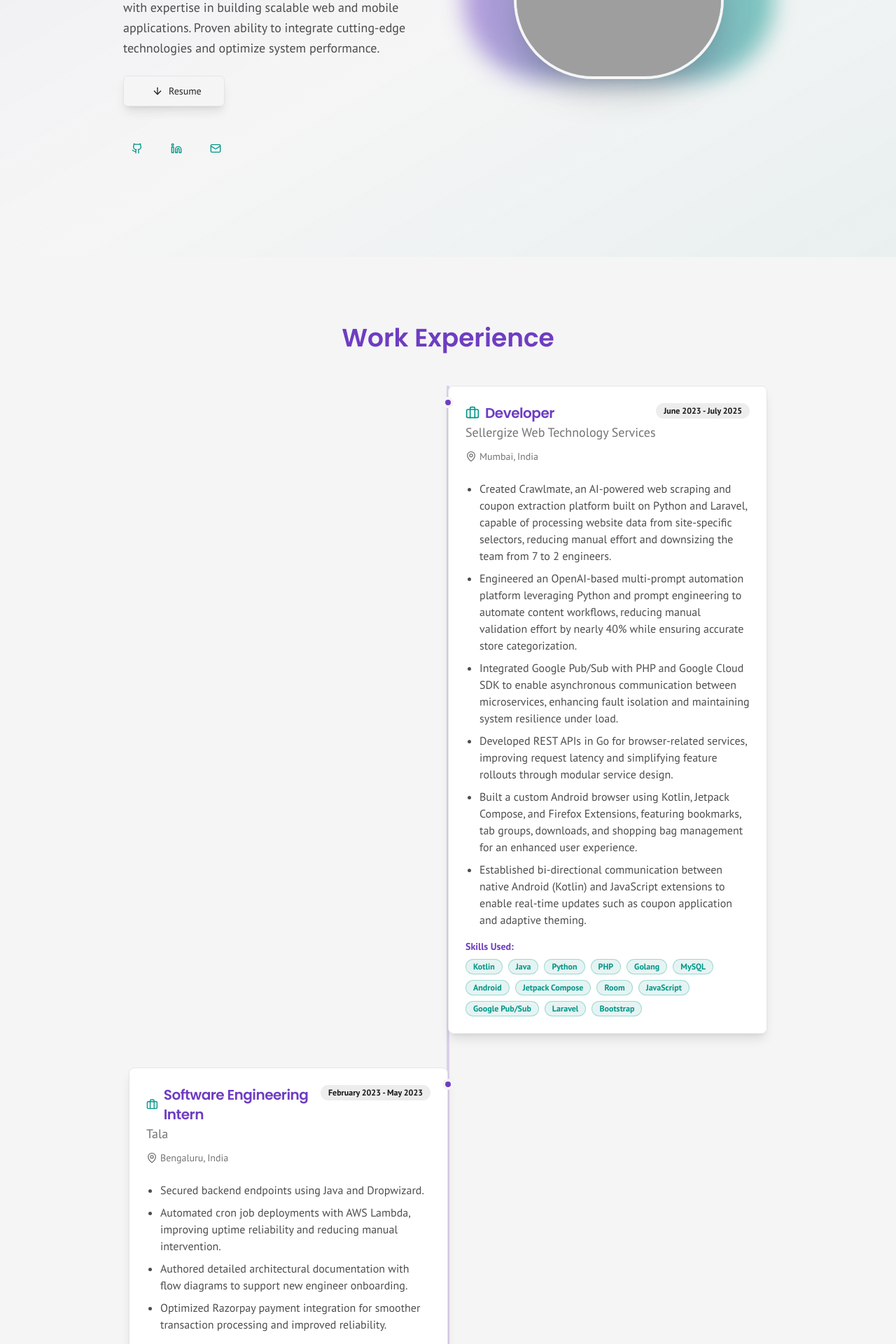
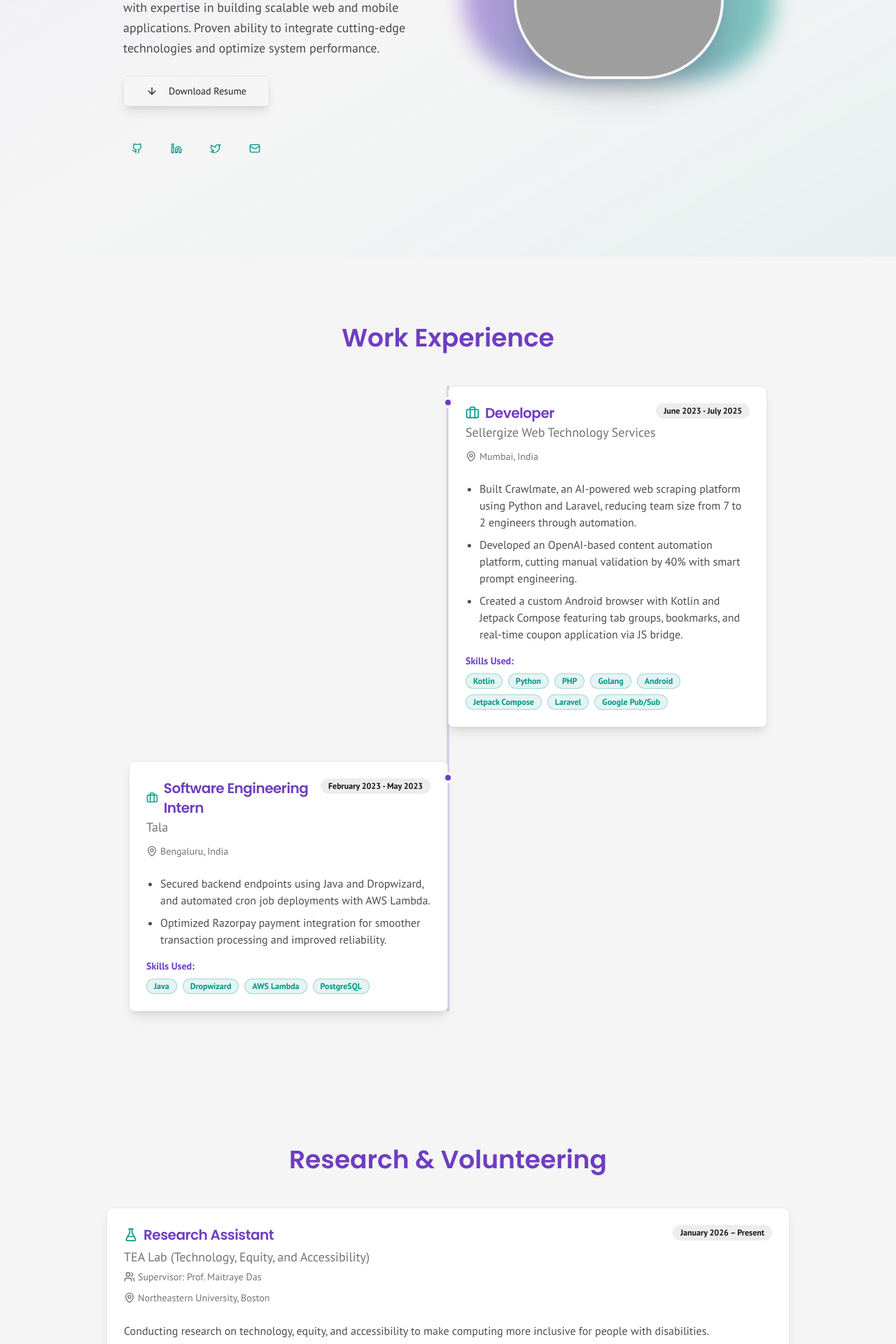
Before and after one commit to siddhi-244/portfolio-next, a Next.js app: page / in a window 1280 px wide. Shown: the part 434-2354 px from the top of the page at 70% size. Built offline with nearby package versions, Linux system fonts and the light colour scheme; grey boxes are pictures that could not be loaded.

Commit message:
added research exp and modified the ui of the website

```diff
--- a/src/app/page.tsx
+++ b/src/app/page.tsx
@@ -2,6 +2,7 @@
 import { Footer } from '@/components/layout/footer';
 import { HeroSection } from '@/components/sections/hero-section';
 import { ExperienceTimeline } from '@/components/sections/experience-timeline';
+import { ResearchSection } from '@/components/sections/research-section';
 import { ProjectShowcase } from '@/components/sections/project-showcase';
 import { SkillsSection } from '@/components/sections/skills-section';
 import { EducationDetails } from '@/components/sections/education-details';
@@ -15,6 +16,7 @@
       <main className="flex-grow">
         <HeroSection />
         <ExperienceTimeline />
+        <ResearchSection />
         <ProjectShowcase />
         <SkillsSection />
         <EducationDetails />
--- a/src/components/layout/navbar.tsx
+++ b/src/components/layout/navbar.tsx
@@ -5,11 +5,12 @@
 import { useState } from "react";
 import { Button } from "@/components/ui/button";
 import { Sheet, SheetContent, SheetTrigger } from "@/components/ui/sheet";
-import { Menu, Briefcase, Code, GraduationCap, Mail, UserCircle, FileText } from "lucide-react";
+import { Menu, Briefcase, Code, GraduationCap, Mail, UserCircle, FileText, FlaskConical } from "lucide-react";
 
 const navLinks = [
   { href: "#hero", label: "Home", icon: UserCircle },
   { href: "#experience", label: "Experience", icon: Briefcase },
+  { href: "#research", label: "Research", icon: FlaskConical },
   { href: "#projects", label: "Projects", icon: Code },
   { href: "#skills", label: "Skills", icon: Code },
   { href: "#education", label: "Education", icon: GraduationCap },
--- a/src/components/sections/hero-section.tsx
+++ b/src/components/sections/hero-section.tsx
@@ -2,8 +2,14 @@
 import Link from 'next/link';
 import { Button } from '@/components/ui/button';
 import { resumeData } from '@/constants/resume-data';
-import { Github, Linkedin, Mail, Download, ArrowRight, ArrowUp, ArrowUpDown, ArrowDown } from 'lucide-react';
+import { Github, Linkedin, Mail, Download, ArrowRight, ArrowUp, ArrowUpDown, ArrowDown, Twitter } from 'lucide-react';
 import { SectionWrapper } from '@/components/ui/section-wrapper';
+import {
+  DropdownMenu,
+  DropdownMenuContent,
+  DropdownMenuItem,
+  DropdownMenuTrigger,
+} from "@/components/ui/dropdown-menu";
 
 export function HeroSection() {
   return (
@@ -21,11 +27,26 @@
               {resumeData.introduction}
             </p>
             <div className="flex flex-col sm:flex-row gap-4 justify-center md:justify-start">
-              <Button asChild variant="outline" size="lg" className="shadow-lg hover:shadow-accent/30 transition-shadow">
-                <Link href="https://drive.google.com/file/d/1hDerw6BLrwKZ2Ok2RXmuzgtRyQ4lka8p/view?usp=share_link" target='_blank'>
-                  <ArrowDown className="ml-2 h-5 w-5" /> Resume
-                </Link>
-              </Button>
+              <DropdownMenu>
+                <DropdownMenuTrigger asChild>
+                  <Button variant="outline" size="lg" className="shadow-lg hover:shadow-accent/30 transition-shadow">
+                    <ArrowDown className="mr-2 h-5 w-5" /> Download Resume
+                  </Button>
+                </DropdownMenuTrigger>
+                <DropdownMenuContent align="start">
+                  {resumeData.resumes.map((resume, index) => (
+                    <DropdownMenuItem key={index} asChild>
+                      <Link href={resume.url} target="_blank" rel="noopener noreferrer" className="cursor-pointer">
+                        <Download className="mr-2 h-4 w-4" />
+                        <div className="flex flex-col">
+                          <span className="font-medium">{resume.name}</span>
+                          <span className="text-xs text-muted-foreground">{resume.description}</span>
+                        </div>
+                      </Link>
+                    </DropdownMenuItem>
+                  ))}
+                </DropdownMenuContent>
+              </DropdownMenu>
             </div>
             <div className="flex justify-center md:justify-start space-x-4 pt-4">
               <Link href={resumeData.contact.github} target="_blank" rel="noopener noreferrer" aria-label="GitHub Profile">
@@ -36,6 +57,11 @@
               <Link href={resumeData.contact.linkedin} target="_blank" rel="noopener noreferrer" aria-label="LinkedIn Profile">
                  <Button variant="ghost" size="icon" className="text-accent hover:text-primary">
                   <Linkedin className="h-7 w-7" />
+                </Button>
+              </Link>
+              <Link href={resumeData.contact.twitter} target="_blank" rel="noopener noreferrer" aria-label="Twitter Profile">
+                 <Button variant="ghost" size="icon" className="text-accent hover:text-primary">
+                  <Twitter className="h-7 w-7" />
                 </Button>
               </Link>
               <Link href={`mailto:${resumeData.contact.email}`} aria-label="Email">
--- /dev/null
+++ b/src/components/sections/research-section.tsx
@@ -0,0 +1,58 @@
+import Link from 'next/link';
+import { Card, CardContent, CardDescription, CardHeader, CardTitle } from "@/components/ui/card";
+import { Badge } from "@/components/ui/badge";
+import { resumeData } from "@/constants/resume-data";
+import { FlaskConical, MapPin, ExternalLink, Users } from "lucide-react";
+import { SectionWrapper } from "@/components/ui/section-wrapper";
+import { Button } from "@/components/ui/button";
+
+export function ResearchSection() {
+  if (!resumeData.research || resumeData.research.length === 0) {
+    return null;
+  }
+
+  return (
+    <SectionWrapper id="research" title="Research & Volunteering">
+      <div className="space-y-6">
+        {resumeData.research.map((research, index) => (
+          <Card key={index} className="shadow-lg hover:shadow-xl transition-shadow duration-300">
+            <CardHeader>
+              <div className="flex flex-col sm:flex-row sm:items-start sm:justify-between gap-2">
+                <div className="space-y-1">
+                  <CardTitle className="font-headline text-xl text-primary flex items-center gap-2">
+                    <FlaskConical className="h-5 w-5 text-accent" />
+                    {research.role}
+                  </CardTitle>
+                  <CardDescription className="text-lg font-medium">{research.lab}</CardDescription>
+                  <div className="flex items-center gap-1 text-sm text-muted-foreground">
+                    <Users className="h-4 w-4" />
+                    <span>Supervisor: {research.supervisor}</span>
+                  </div>
+                </div>
+                <Badge variant="secondary" className="whitespace-nowrap self-start">
+                  {research.duration}
+                </Badge>
+              </div>
+              <div className="text-sm text-muted-foreground flex items-center pt-1">
+                <MapPin className="mr-1 h-4 w-4" /> {research.location}
+              </div>
+            </CardHeader>
+            <CardContent>
+              <p className="text-foreground/80 leading-relaxed">{research.description}</p>
+              {research.labLink && (
+                <div className="mt-4">
+                  <Button asChild variant="outline" size="sm">
+                    <Link href={research.labLink} target="_blank" rel="noopener noreferrer">
+                      <ExternalLink className="mr-2 h-4 w-4" />
+                      Visit Lab Website
+                    </Link>
+                  </Button>
+                </div>
+              )}
+            </CardContent>
+          </Card>
+        ))}
+      </div>
+    </SectionWrapper>
+  );
+}
--- a/src/constants/resume-data.ts
+++ b/src/constants/resume-data.ts
@@ -37,6 +37,22 @@
   iconName: string; // To be mapped to LucideIcon component
 }
 
+export interface ResearchEntry {
+  lab: string;
+  role: string;
+  supervisor: string;
+  location: string;
+  duration: string;
+  description: string;
+  labLink?: string;
+}
+
+export interface ResumeVariant {
+  name: string;
+  url: string;
+  description: string;
+}
+
 export const resumeData = {
   name: "Siddhi Bhanushali",
   jobTitle: "Software Developer",
@@ -48,7 +64,20 @@
     email: "siddhi.bhanushali@outlook.com",
     github: "https://github.com/siddhi-244",
     linkedin: "https://www.linkedin.com/in/siddhi-bhanushali/",
+    twitter: "https://x.com/SiddhiBhan85884",
   },
+  resumes: [
+    {
+      name: "Software/Full-Stack Developer",
+      url: "https://drive.google.com/file/d/12RumrolmOquxcBoVA7B3zZIaphhIeubN/view?usp=share_link",
+      description: "Backend, Full-Stack & Software Development",
+    },
+    {
+      name: "Android Developer",
+      url: "https://drive.google.com/file/d/16k3uqIjaVYAWdBWJ1nVfEAn4oStQccFL/view?usp=share_link",
+      description: "Android & Mobile Development",
+    },
+  ] as ResumeVariant[],
   experience: [
     {
       company: "Sellergize Web Technology Services",
@@ -56,14 +85,11 @@
       location: "Mumbai, India",
       duration: "June 2023 - July 2025",
       achievements: [
-        "Created Crawlmate, an AI-powered web scraping and coupon extraction platform built on Python and Laravel, capable of processing website data from site-specific selectors, reducing manual effort and downsizing the team from 7 to 2 engineers.",
-        "Engineered an OpenAI-based multi-prompt automation platform leveraging Python and prompt engineering to automate content workflows, reducing manual validation effort by nearly 40% while ensuring accurate store categorization.",
-        "Integrated Google Pub/Sub with PHP and Google Cloud SDK to enable asynchronous communication between microservices, enhancing fault isolation and maintaining system resilience under load.",
-        "Developed REST APIs in Go for browser-related services, improving request latency and simplifying feature rollouts through modular service design.",
-        "Built a custom Android browser using Kotlin, Jetpack Compose, and Firefox Extensions, featuring bookmarks, tab groups, downloads, and shopping bag management for an enhanced user experience.",
-        "Established bi-directional communication between native Android (Kotlin) and JavaScript extensions to enable real-time updates such as coupon application and adaptive theming."
+        "Built Crawlmate, an AI-powered web scraping platform using Python and Laravel, reducing team size from 7 to 2 engineers through automation.",
+        "Developed an OpenAI-based content automation platform, cutting manual validation by 40% with smart prompt engineering.",
+        "Created a custom Android browser with Kotlin and Jetpack Compose featuring tab groups, bookmarks, and real-time coupon application via JS bridge.",
       ],
-      skillsUsed: ["Kotlin", "Java", "Python", "PHP", "Golang", "MySQL", "Android", "Jetpack Compose", "Room", "JavaScript", "Google Pub/Sub", "Laravel", "Bootstrap"],
+      skillsUsed: ["Kotlin", "Python", "PHP", "Golang", "Android", "Jetpack Compose", "Laravel", "Google Pub/Sub"],
     },
     {
       company: "Tala",
@@ -71,14 +97,23 @@
       location: "Bengaluru, India",
       duration: "February 2023 - May 2023",
       achievements: [
-        "Secured backend endpoints using Java and Dropwizard.",
-        "Automated cron job deployments with AWS Lambda, improving uptime reliability and reducing manual intervention.",
-        "Authored detailed architectural documentation with flow diagrams to support new engineer onboarding.",
+        "Secured backend endpoints using Java and Dropwizard, and automated cron job deployments with AWS Lambda.",
         "Optimized Razorpay payment integration for smoother transaction processing and improved reliability.",
       ],
-      skillsUsed: ["Java", "Dropwizard", "AWS Lambda", "JDBC", "PostgreSql"],
+      skillsUsed: ["Java", "Dropwizard", "AWS Lambda", "PostgreSQL"],
     },
   ],
+  research: [
+    {
+      lab: "TEA Lab (Technology, Equity, and Accessibility)",
+      role: "Research Assistant",
+      supervisor: "Prof. Maitraye Das",
+      location: "Northeastern University, Boston",
+      duration: "January 2026 – Present",
+      description: "Conducting research on technology, equity, and accessibility to make computing more inclusive for people with disabilities.",
+      labLink: "https://tealab.sites.northeastern.edu/our-team/",
+    },
+  ] as ResearchEntry[],
   projects: [
     {
       name: "Calendar App",
```
Also changed, not shown: src/components/sections/achievements-section.tsx (+22 -11 lines), src/components/sections/contact-information.tsx (+62 -28 lines).
